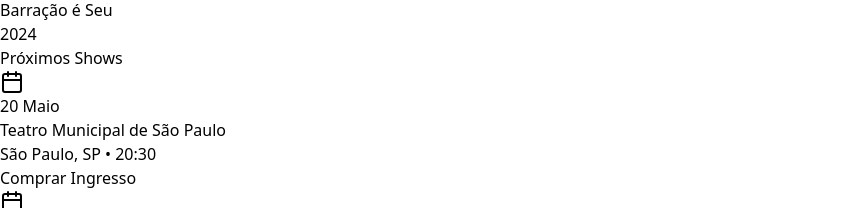
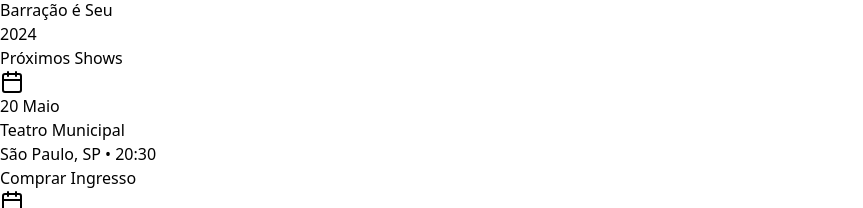
Before and after one commit to httpE2Barao/Janine-Mathias, a React (Vite) app: page / in a window 1280 px wide. Shown: the part 3361-3569 px from the top of the page, without its empty margins (0-863 px from the left). Built offline with nearby package versions, Linux system fonts and the light colour scheme.

Commit message:
Update shows.ts

```diff
--- a/src/data/shows.ts
+++ b/src/data/shows.ts
@@ -3,7 +3,7 @@ import { Show } from '../components/ShowCard';
 export const shows: Show[] = [
   {
     date: "20 Maio",
-    venue: "Teatro Municipal de São Paulo",
+    venue: "Teatro Municipal",
     city: "São Paulo, SP",
     time: "20:30",
     ticketUrl: "https://example.com/tickets/1"
```
